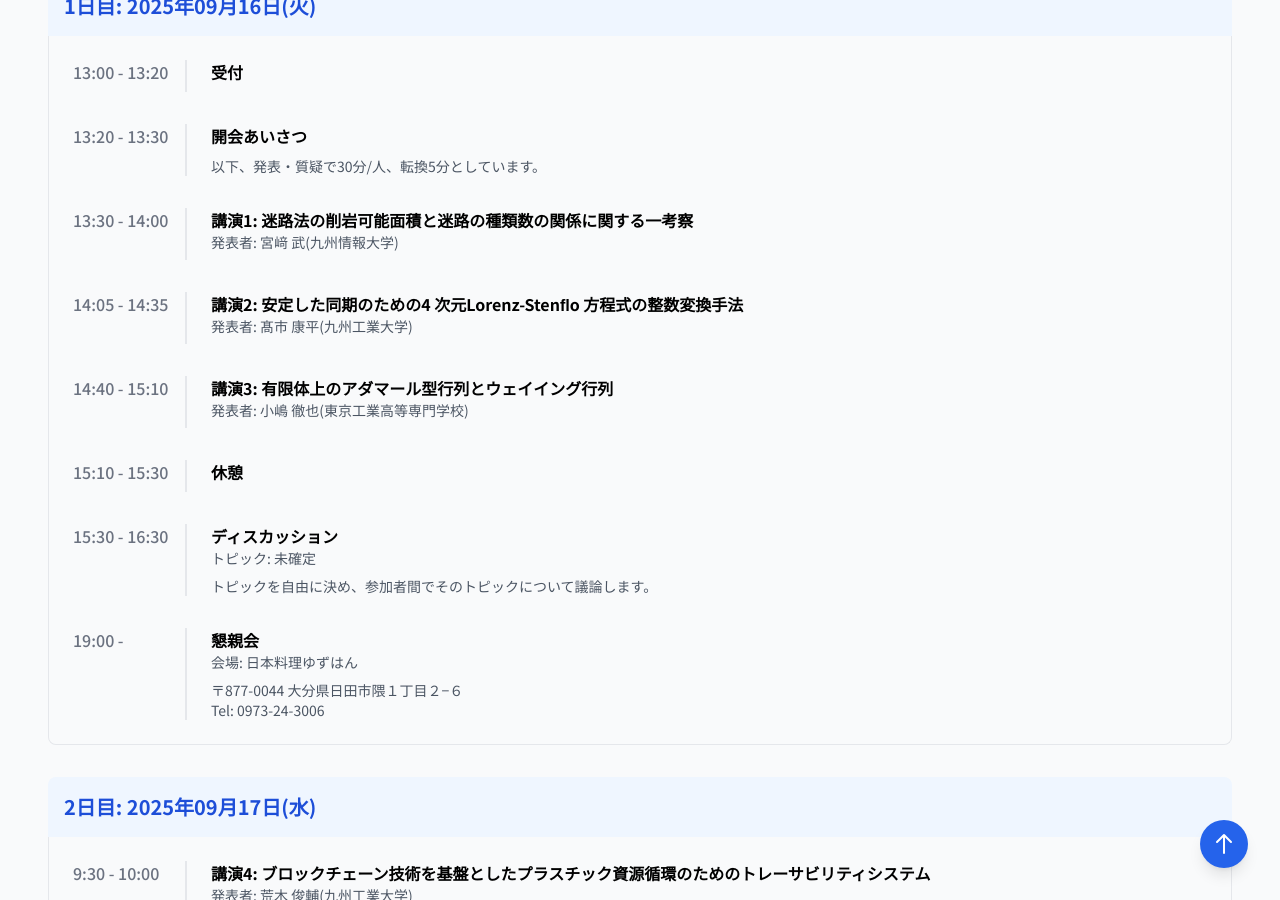
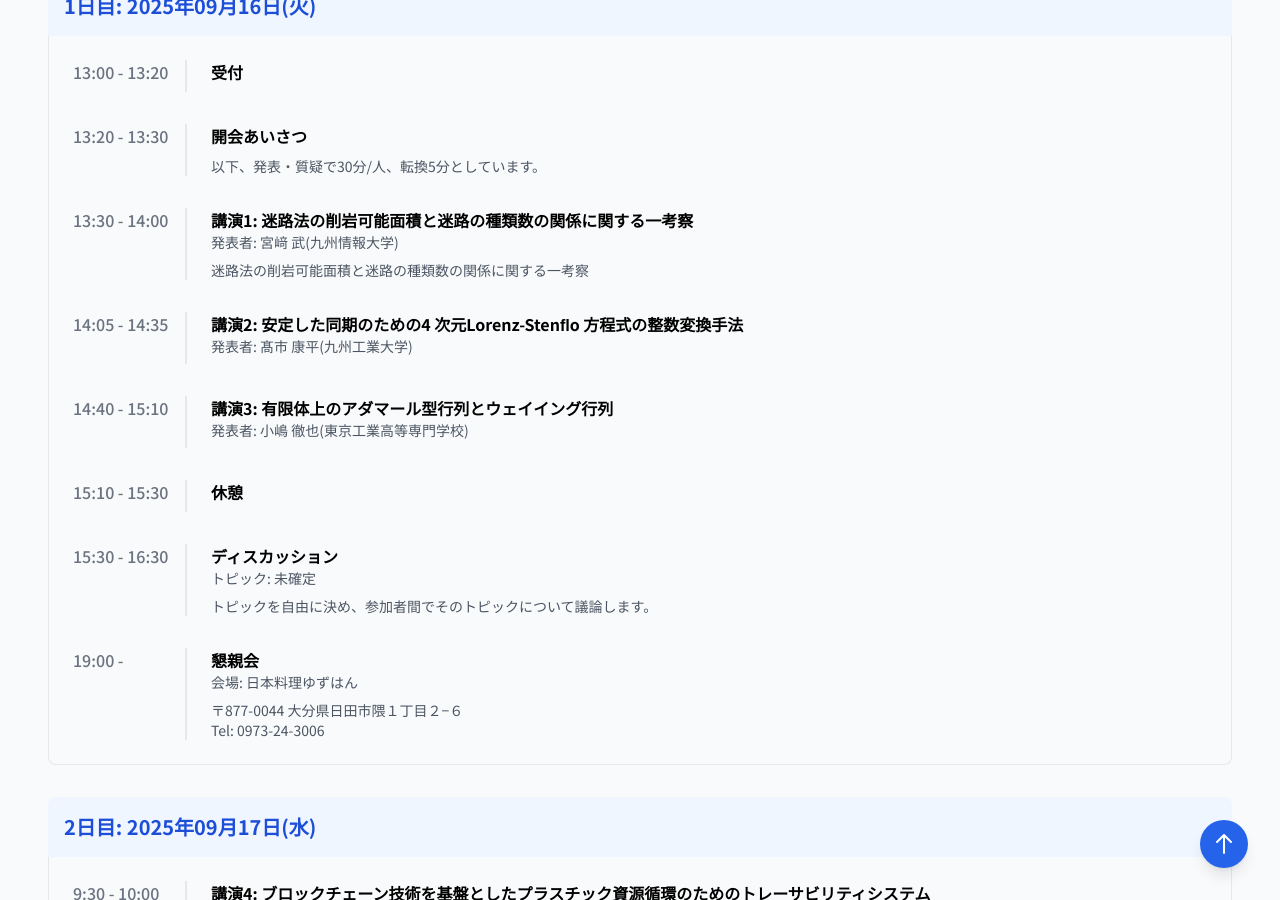
Before and after one commit to FFTPRS/WS, a Jekyll site: the page built from pages/workshop11.html, in a window 1280 px wide and 900 px high, scrolled down 2526 px. Built offline with Jekyll 4.4.1, drawn with Linux system fonts in a browser that asks for light colours; nearby versions of some CDN libraries.

Commit message:
20250918 予稿集の追加

```diff
--- a/_data/workshop11.yml
+++ b/_data/workshop11.yml
@@ -37,7 +37,7 @@ program:
     - time: "13:30 - 14:00"
       title: "講演1: 迷路法の削岩可能面積と迷路の種類数の関係に関する一考察"
       speaker: "発表者: 宮﨑 武(九州情報大学)"
-      description: ""
+      description: "<a href=''>迷路法の削岩可能面積と迷路の種類数の関係に関する一考察</a>"
     - time: "14:05 - 14:35"
       title: "講演2: 安定した同期のための4 次元Lorenz-Stenﬂo 方程式の整数変換手法"
       speaker: "発表者: 髙市 康平(九州工業大学)"
@@ -86,7 +86,7 @@ program:
       speaker: ""
       description: ""
 
-proceedings: "https://github.com/FFTPRS/WS/releases/download/20250916/proceedings_and_papers.zip"
+proceedings: "https://github.com/FFTPRS/WS/releases/download/20250916/FFTPRS2025.zip"
 manuscript_format: "https://github.com/FFTPRS/WS/raw/master/fftprsws25.zip"
 
 
```
Also changed, not shown: 6 other files.
